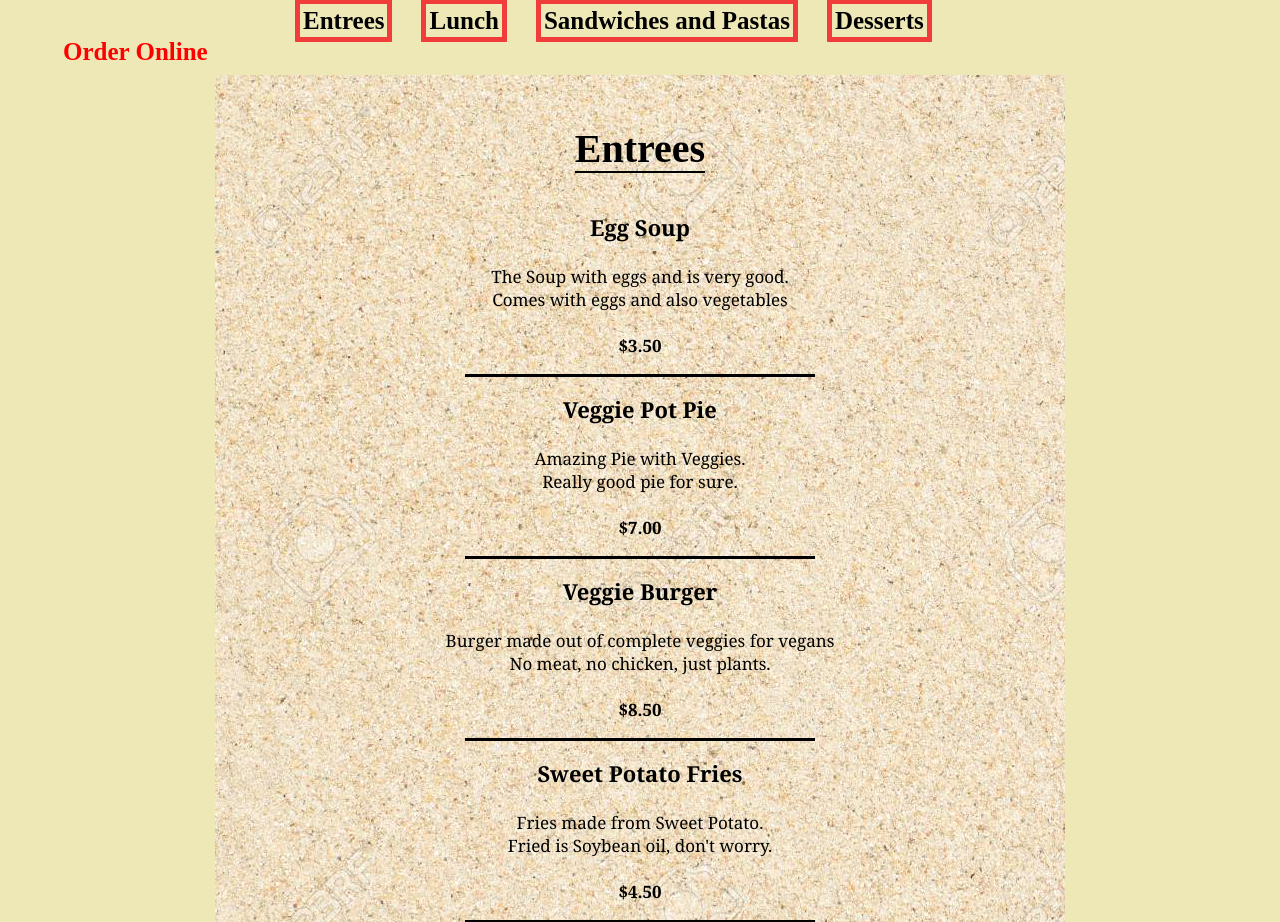
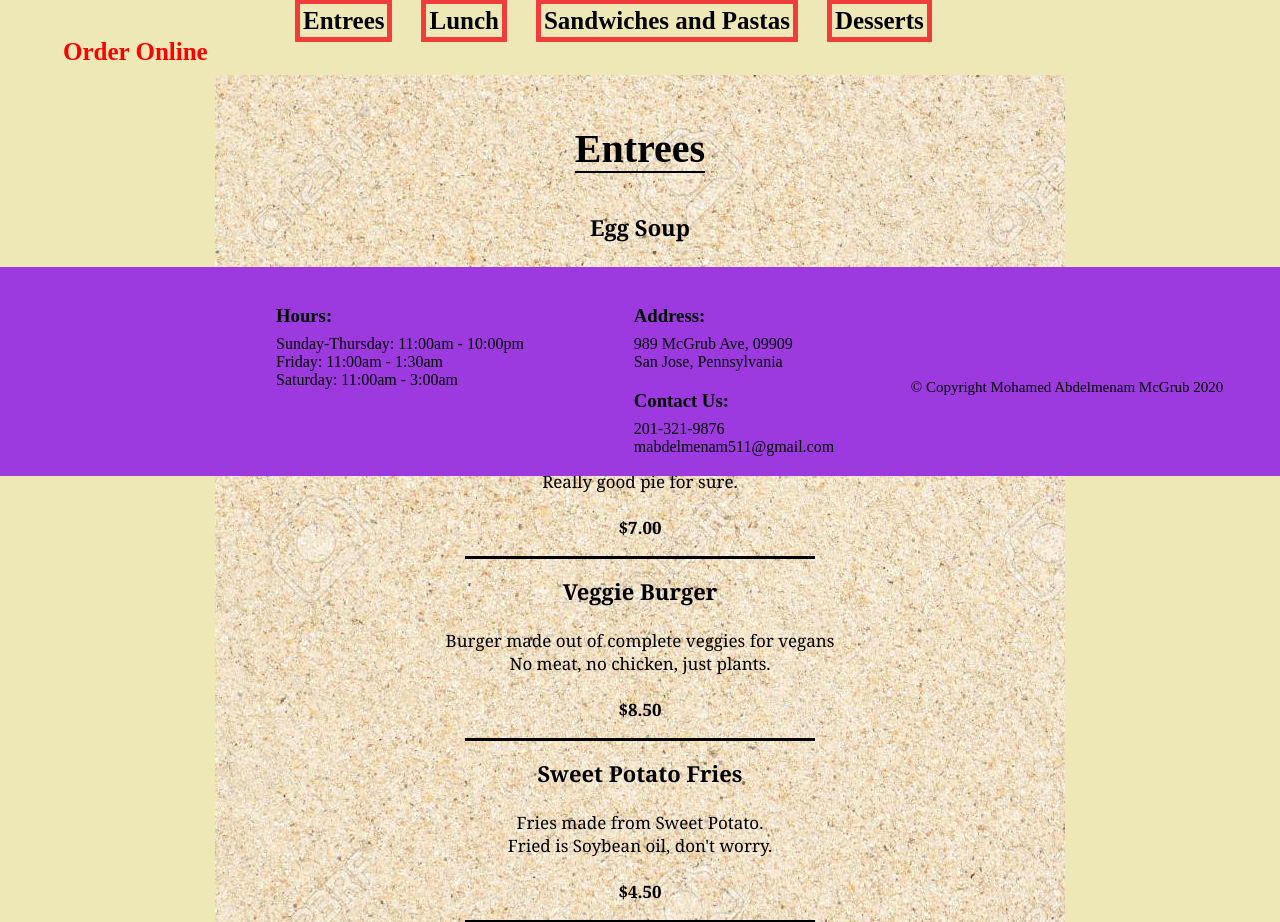
Before and after one commit to mabdelmenam/Restaurant-Webpage, a Flask app: page /checkout in a window 1280 px wide. Shown: the part 324-1246 px from the top of the page. Run offline with Flask 2, Linux system fonts and the light colour scheme; some libraries are stand-ins or nearby versions.

Commit message:
Created footer for website and checkout is functioning

```diff
--- a/python_wsgi/static/css/about.css
+++ b/python_wsgi/static/css/about.css
@@ -2,7 +2,7 @@
   /*overflow: auto;*/
   margin-top: 30px;
   width: 700px;
-  height: 450px;
+  height: 400px;
   background: #ffffff;
   padding: 20px 0;
   font-family: sans-serif;
--- a/python_wsgi/static/css/design.css
+++ b/python_wsgi/static/css/design.css
@@ -69,3 +69,37 @@ body {
 #login:focus {
   outline: none;
 }
+
+/**FOOTER**/
+footer{
+  position: fixed;
+  bottom:0;
+  left: 0;
+  width: 100%;
+  background-color: #9c39df;
+}
+#panel-footer{
+  margin-top:40px;
+  margin-right:auto;
+  margin-left:auto;
+  font-family: Rockwell;
+  font-size: 16px;
+  padding: 20px;
+  display: 'block';
+}
+.container{
+  width: 60%;
+  margin:0 auto;
+  padding-bottom: 20px;
+}
+/*main img*/
+#main-img{
+    margin-top: 30px;
+    width: 700px;
+    height: 400px;
+    background-image: url('http://localhost/delivery-project/python_wsgi/static/images/pizza.jpg');
+    padding: 20px 0;
+
+    position: relative;
+    left: 570px;
+}
--- a/python_wsgi/static/css/login.css
+++ b/python_wsgi/static/css/login.css
@@ -2,6 +2,7 @@
   width: 850px;
   margin-right: auto;
   margin-left: auto;
+  margin-bottom: 220px;
 }
 .login-form {
   text-align: center;
--- a/python_wsgi/static/js/menu.js
+++ b/python_wsgi/static/js/menu.js
@@ -76,6 +76,7 @@ function food() {
     console.log(prices);
 
     var handler = function (index) {
+      document.getElementById('panel-footer').style.display = 'none';
       modal[0].style.display = 'block';
 
       foodDisplay.innerHTML = names[index];
@@ -107,6 +108,8 @@ function modalReset() {
   modal[0].style.display = 'none';
   document.getElementById("food-instructions").value = "";
   document.getElementById('quantity').innerHTML = 0;
+  document.getElementById('add-button').disabled = true;
+  document.getElementById('panel-footer').style.display = 'block'; // showing footer after closing modal
   counter = 0;
   num2 = 0;
 }
--- a/python_wsgi/templates/menu.html
+++ b/python_wsgi/templates/menu.html
@@ -29,17 +29,19 @@
         <h4 id="dropdown-title">Your Order</h4>
         <table id="dropdown-table">
           {% for col in data %}
+          <!-- WILL NEED TO DELETE THE CURRENT ROW AND THE ROW UNDER IT BECCAUSE OF THE ROW WITH ALL THE id="no-line"-->
           <tr>
-            <td>{{col.1}}</td>
-            <td style="color:darkcyan">{{col.2}}</td>
-            <td>X</td>
-            <td>{{col.3}}</td>
+            <td>{{col.2}}</td>
+            <td style="color:darkcyan">{{col.3}}</td>
+            <td onclick="deleteFood(this, {{col.0}})"><i class="fa fa-trash" aria-hidden="true"></i>
+            </td>
+            <td id="single-price-{{col.0}}">{{col.4}}</td>
           </tr>
           <tr>
-            <td id='no-line' colspan='4'>{{col.4}}</td>
-            <td id='no-line'></td> <!-- required to make line seperations between rows-->
-            <td id='no-line'></td>
-            <td id='no-line'></td>
+            <td class='no-line' id="{{col.0}}" colspan='4' onclick="deleteFood(this, null)">{{col.5}}</td>
+            <td class='no-line'></td> <!-- required to make line seperations between rows-->
+            <td class='no-line'></td>
+            <td class='no-line'></td>
           </tr>
           {% endfor %}
         </table>
@@ -96,7 +98,7 @@
         <button id="quantity-plus" onclick=foodQuantity(id)>
           <i class="fa fa-plus"></i>
         </button>
-        <button id="add-button">Add</button>
+        <button id="add-button" disabled>Add</button>
         <p id="final-price" style="display:inline-block;"></p>
       </div>
     </div>
@@ -139,6 +141,29 @@
     </div>
 
   </div>
+  <footer id="panel-footer">
+    <div class="container">
+      <section id="hours" style="float:left;">
+        <h3 style="margin-bottom: -10px;">Hours:</h3><br>
+        Sunday-Thursday: 11:00am - 10:00pm<br>
+        Friday: 11:00am - 1:30am<br>
+        Saturday: 11:00am - 3:00am<br>
+      </section>
+      <section id="address" style="float:left; margin-left: 110px;">
+        <h3 style="margin-bottom: -10px;">Address:</h3><br>
+        989 McGrub Ave, 09909<br>
+        San Jose, Pennsylvania<br>
+      </section>
+      <section id="contact" style="float:left; margin-left: 110px;">
+        <h3 style="margin-bottom: -10px;">Contact Us:</h3><br>
+        201-321-9876<br>
+        mabdelmenam511@gmail.com<br>
+      </section>
+
+    </div>
+    <br><br><br><br>
+    <div style="font-size:15px; text-align:center;">&copy; Copyright Mohamed Abdelmenam McGrub 2020</div>
+  </footer>
 </body>
 
 </html>
--- a/python_wsgi/templates/order_complete.html
+++ b/python_wsgi/templates/order_complete.html
@@ -26,7 +26,9 @@
         <a href="http://localhost:8000/menu">Menu</a>
         <a href="#">Order Online</a>
     </div>
-    <h3 style="text-align:center;font-size:50px; font-family:Rockwell">Your Order is On the Way!!</h3>
+    <h3 style="text-align:center;font-size:50px; font-family:Rockwell;">Your Order is On the Way!!</h3>
+    <h4 style="text-align:center; font-size: 30px;font-family: Rockwell;">Make sure to check your email for order
+        confirmation.</h4>
 </body>
 
 </html>
--- a/python_wsgi/views.py
+++ b/python_wsgi/views.py
@@ -146,8 +146,6 @@ def food_database():
         cur.execute("INSERT INTO foodorder(username, quantity, foodName, price, instructions) VALUES(%s, %s, %s, %s, %s)",
                     ([session.get('username')], quantity, foodName, price, instructions))
 
-        #cur.execute("INSERT INTO foodorder(subtotal) VALUES(%s)", (subtotal))
-
         my_mysql.connection.commit()
         cur.close()
 
@@ -240,6 +238,19 @@ def drop_session():
     session['logged_in'] = False
     return redirect(url_for('loginPage'))
 
-@app.route('/visual_change', methods=['GET'])
+@app.route('/visual_change', methods=['POST', 'GET'])
 def visual_change():
-    return 'nothing'
+    if request.method == 'GET':
+        return 'nothing'
+    elif request.method == 'POST':
+        req_data = request.get_json()
+        #print(type(req_data), file=sys.stderr)
+
+        #id= req_data['rowID']
+        #print("ROW ID: " , id, file=sys.stderr)
+        cur = my_mysql.connection.cursor()
+
+        cur.execute("DELETE FROM foodorder WHERE id=%s", [req_data])
+        my_mysql.connection.commit()
+        cur.close()
+        return "THE ROW"
```
Also changed, not shown: python_wsgi/emailSend.py (+5 -4 lines), python_wsgi/static/js/quantity.js (+58 -2 lines), python_wsgi/static/js/userData.sql (+14 -5 lines), python_wsgi/templates/about.html (+24 -1 lines), python_wsgi/templates/checkout.html (+4 -4 lines), python_wsgi/templates/index.html (+24 -0 lines), python_wsgi/templates/loginPage.html (+23 -0 lines), python_wsgi/templates/sign-up.html (+23 -0 lines).
